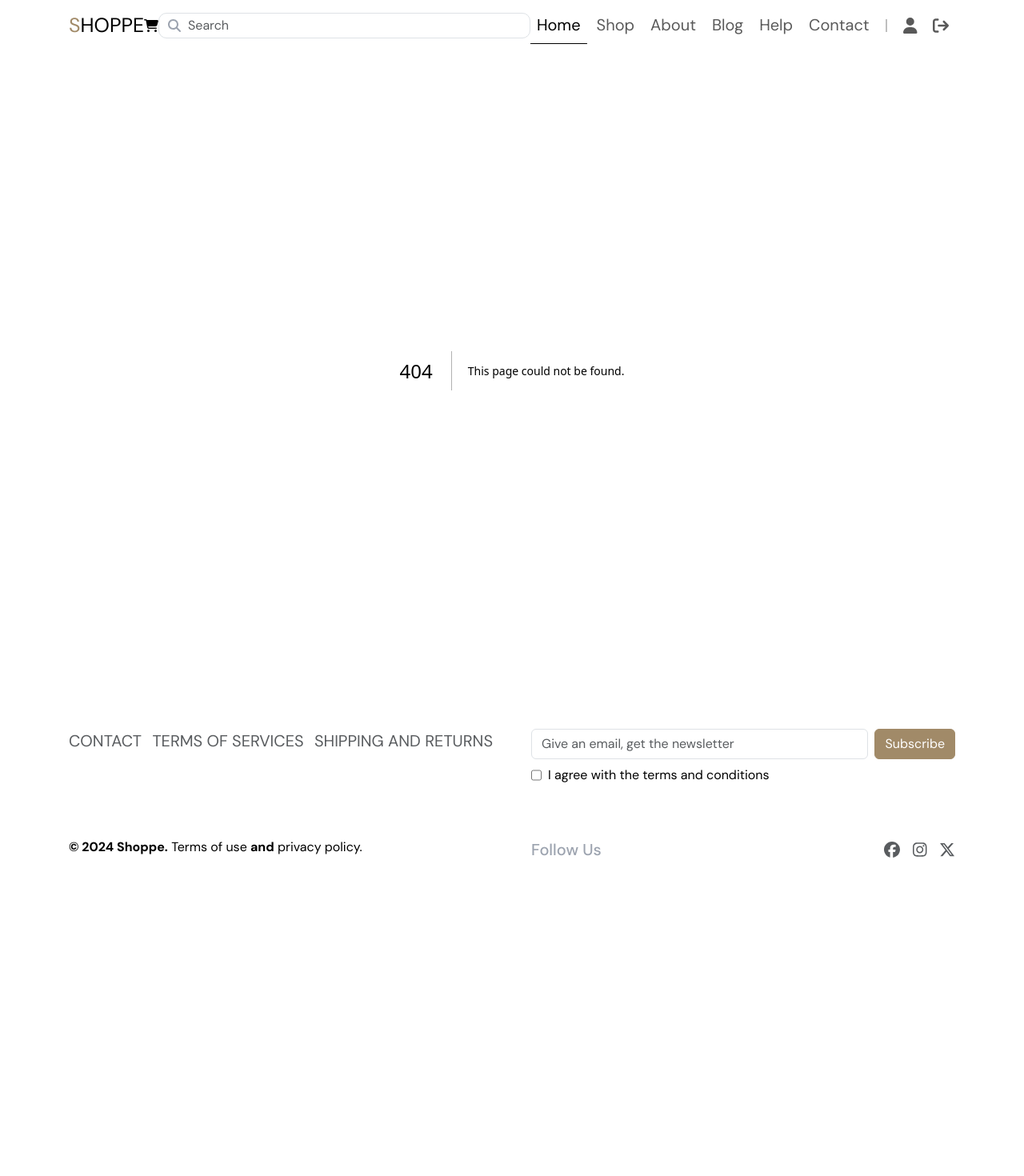
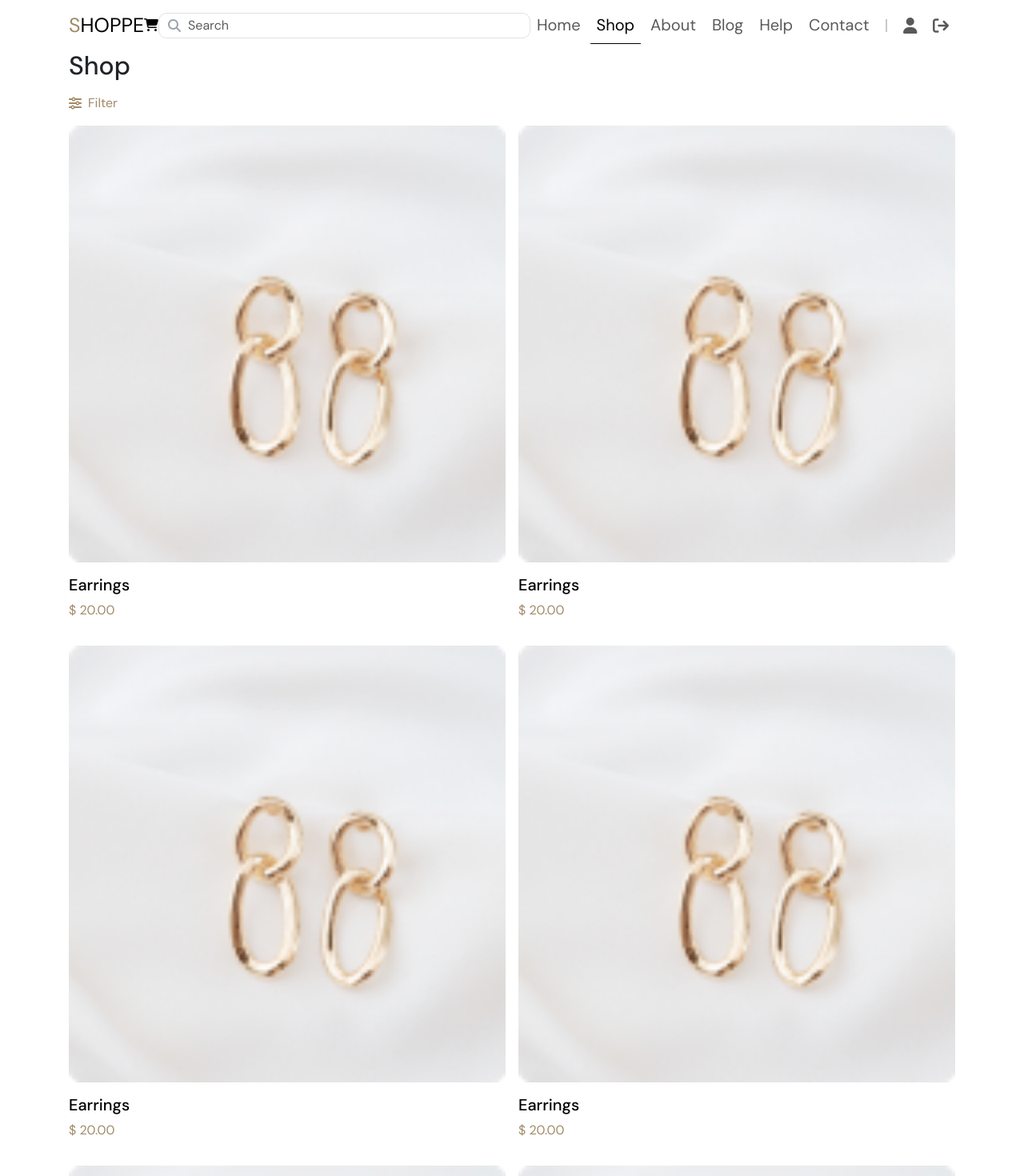
Before and after one commit to Kablan-A/shoppe, a Next.js app: page /shop in a window 1280 px wide. Before the commit this address had no page. Shown: the top 1470 px of the page at 80% size. Before the commit the page ends 1149 px from the top, so only its background shows below. Built offline with nearby package versions, Linux system fonts and the light colour scheme.

Commit message:
Nav Burger, Shop page, and Product Page

```diff
--- a/app/components/CardProductPrimary.jsx
+++ b/app/components/CardProductPrimary.jsx
@@ -1,14 +1,22 @@
 import Image from "next/image";
+import Link from "next/link";
 
-function CardProductPrimary({ img, title, price, link }) {
+function CardProductPrimary({ img, title, link, currPrice, prevPrice }) {
   return (
     <div className="card bg-transparent border-0 rounded-3 overflow-hidden">
-      <a href={link} className="rounded-3 overflow-hidden">
+      <Link href={link} className="rounded-3 overflow-hidden">
         <Image src={img} alt={title} priority className="w-100 h-auto" />
-      </a>
-      <div className="card-body text-primary ps-0">
+      </Link>
+      <div className="card-body text-primary px-0 pb-0">
         <h5 className="card-title text-capitalize">{title}</h5>
-        <p className="card-text text-secondary">$ {price}</p>
+        <div className="d-flex align-items-center gap-2 card-text text-secondary">
+          {prevPrice && (
+            <p className="text-danger text-decoration-line-through">
+              $ {prevPrice}
+            </p>
+          )}
+          <p>$ {currPrice}</p>
+        </div>
       </div>
     </div>
   );
--- a/app/components/CardProductSecondary.jsx
+++ b/app/components/CardProductSecondary.jsx
@@ -1,4 +1,5 @@
 import Image from "next/image";
+import Link from "next/link";
 
 function CardProductSecondary({ img, title, price, link, btnText }) {
   return (
@@ -7,12 +8,12 @@ function CardProductSecondary({ img, title, price, link, btnText }) {
       <div className="card-img-overlay align-self-end text-white pb-5">
         <h5 className="card-title text-capitalize">{title}</h5>
         <p className="card-text">$ {price}</p>
-        <a
+        <Link
           href={link}
           className="btn text-white border-1 border-white text-capitalize"
         >
           {btnText}
-        </a>
+        </Link>
       </div>
     </div>
   );
--- /dev/null
+++ b/app/components/GridProduct..jsx
@@ -0,0 +1,13 @@
+function GridProduct({ children }) {
+  return (
+    <div className="row g-3">
+      {children.map((child, index) => (
+        <div key={`gridProduct${index}`} className="col-6">
+          {child}
+        </div>
+      ))}
+    </div>
+  );
+}
+
+export default GridProduct;
--- a/app/components/Nav.jsx
+++ b/app/components/Nav.jsx
@@ -4,25 +4,37 @@ import { useState } from "react";
 import { FontAwesomeIcon } from "@fortawesome/react-fontawesome";
 import {
   faCartShopping,
-  faBarsStaggered,
-  faClose,
   faUser,
   faSignOut,
 } from "@fortawesome/free-solid-svg-icons";
+import Link from "next/link";
 import Search from "./Search";
+import { usePathname } from "next/navigation";
 
 function Nav() {
+  const pathname = usePathname();
   const [isToggled, setIsToggled] = useState(false);
+
+  function isActive(linkPath) {
+    if (pathname !== linkPath) {
+      return "";
+    }
+    return "active";
+  }
 
   return (
     <nav className="navbar navbar-expand-xl">
       <div className="container d-xl-flex align-content-xl-center">
-        <a className="navbar-brand text-uppercase me-auto" href="/">
+        <Link href="/" className="navbar-brand text-uppercase me-auto">
           <span className="text-secondary">s</span>hoppe
-        </a>
-        <FontAwesomeIcon icon={faCartShopping} />
+        </Link>
+        <Link href="/">
+          <FontAwesomeIcon icon={faCartShopping} />
+        </Link>
         <button
-          className="navbar-toggler border-0 ms-2 text-primary shadow-none"
+          className={`navbar-toggler ${
+            isToggled && "navbar-toggler--toggled"
+          } border-0 ms-2 text-primary shadow-none`}
           type="button"
           data-bs-toggle="collapse"
           data-bs-target="#navbarSupportedContent"
@@ -31,10 +43,7 @@ function Nav() {
           aria-label="Toggle navigation"
           onClick={() => setIsToggled((prev) => !prev)}
         >
-          <FontAwesomeIcon
-            icon={isToggled ? faClose : faBarsStaggered}
-            className="fs-4"
-          />
+          <span className="navbar-toggler__line"></span>
         </button>
         <div className="my-2 my-xl-0 w-100">
           <Search />
@@ -43,50 +52,56 @@ function Nav() {
         <div className="collapse navbar-collapse" id="navbarSupportedContent">
           <ul className="navbar-nav mb-2 mb-lg-0 align-content-xl-center gap-xl-1">
             <li className="nav-item">
-              <a className="nav-link active" href="/">
+              <Link href="/" className={`nav-link ${isActive("/")}`}>
                 Home
-              </a>
+              </Link>
             </li>
             <li className="nav-item">
-              <a className="nav-link" href="#">
+              <Link href="/shop" className={`nav-link ${isActive("/shop")}`}>
                 Shop
-              </a>
+              </Link>
             </li>
             <li className="nav-item">
-              <a className="nav-link" href="#">
+              <Link href="/" className={`nav-link ${isActive("/")}`}>
                 About
-              </a>
+              </Link>
             </li>
             <li className="nav-item">
-              <a className="nav-link" href="#">
+              <Link href="/" className={`nav-link ${isActive("/")}`}>
                 Blog
-              </a>
+              </Link>
             </li>
             <li className="nav-item">
-              <a className="nav-link" href="#">
+              <Link href="/" className={`nav-link ${isActive("/")}`}>
                 Help
-              </a>
+              </Link>
             </li>
             <li className="nav-item">
-              <a className="nav-link" href="#">
+              <Link href="/" className={`nav-link ${isActive("/")}`}>
                 Contact
-              </a>
+              </Link>
             </li>
 
             <hr className="d-xl-none" />
             <div className="vr mx-2 h-75 my-auto d-none d-xl-block"></div>
 
             <li className="nav-item">
-              <a className="nav-link nav-link-with-icon" href="#">
+              <Link
+                href="/"
+                className={`nav-link nav-link-with-icon ${isActive("/")}`}
+              >
                 <FontAwesomeIcon icon={faUser} />
                 <span>My account</span>
-              </a>
+              </Link>
             </li>
             <li className="nav-item">
-              <a className="nav-link nav-link-with-icon" href="#">
+              <Link
+                href="/"
+                className={`nav-link nav-link-with-icon ${isActive("/")}`}
+              >
                 <FontAwesomeIcon icon={faSignOut} />
                 <span>Logout</span>
-              </a>
+              </Link>
             </li>
           </ul>
         </div>
--- /dev/null
+++ b/app/shop/page.jsx
@@ -0,0 +1,56 @@
+import GridProduct from "../components/GridProduct.";
+import CardProductPrimary from "../components/CardProductPrimary";
+import shopImg from "../imgHome/shopImg.png";
+import { FontAwesomeIcon } from "@fortawesome/react-fontawesome";
+import { faSliders } from "@fortawesome/free-solid-svg-icons";
+
+export default function Shop() {
+  return (
+    <section className="container">
+      <h2 className="mb-3">Shop</h2>
+      <div className="d-flex align-items-center gap-2 text-secondary mb-3">
+        <FontAwesomeIcon icon={faSliders} />
+        <span>Filter</span>
+      </div>
+      <GridProduct>
+        <CardProductPrimary
+          img={shopImg}
+          title={"Earrings"}
+          link={"/shop/product"}
+          currPrice={"20.00"}
+        />
+        <CardProductPrimary
+          img={shopImg}
+          title={"Earrings"}
+          link={"/shop/product"}
+          currPrice={"20.00"}
+        />
+        <CardProductPrimary
+          img={shopImg}
+          title={"Earrings"}
+          link={"/shop/product"}
+          currPrice={"20.00"}
+        />
+        <CardProductPrimary
+          img={shopImg}
+          title={"Earrings"}
+          link={"/shop/product"}
+          currPrice={"20.00"}
+        />
+        <CardProductPrimary
+          img={shopImg}
+          title={"Earrings"}
+          link={"/shop/product"}
+          prevPrice={"30.00"}
+          currPrice={"20.00"}
+        />
+        <CardProductPrimary
+          img={shopImg}
+          title={"Earrings"}
+          link={"/shop/product"}
+          currPrice={"20.00"}
+        />
+      </GridProduct>
+    </section>
+  );
+}
--- a/app/styles/_nav.scss
+++ b/app/styles/_nav.scss
@@ -4,8 +4,52 @@
   gap: 0.625rem;
 }
 
+// navbar with a toggler's heigh = 88px
 .navbar-collapse {
   flex-grow: 0;
+}
+
+.navbar-toggler {
+  position: relative;
+
+  &__line {
+    &,
+    &::before,
+    &::after {
+      display: inline-block;
+      width: 100%;
+      height: 2px;
+      position: absolute;
+      left: 0;
+      background-color: $primary;
+    }
+
+    &::before,
+    &::after {
+      content: "";
+      transition: $transition-base;
+    }
+
+    // 0.5rem = 8px
+    &::before {
+      transform: translateY(-0.5rem);
+    }
+    &::after {
+      width: 75%;
+      transform: translateY(0.5rem) translateX(33%);
+    }
+  }
+
+  &--toggled &__line {
+    background-color: transparent;
+    &::before {
+      transform: rotate(-45deg);
+    }
+    &::after {
+      transform: rotate(45deg) translateX(0);
+      width: 100%;
+    }
+  }
 }
 
 @include media-breakpoint-up(xl) {
--- a/app/styles/_overrides.scss
+++ b/app/styles/_overrides.scss
@@ -7,6 +7,14 @@ $light: #9ca3af;
 // ------link------
 $link-decoration: none;
 // ------link:end------
+
+// ------form------
+.form-control {
+  &:focus {
+    box-shadow: none !important;
+  }
+}
+// ------form:end------
 
 // ------container------
 $container-padding-x: 2rem;
--- a/app/styles/_search.scss
+++ b/app/styles/_search.scss
@@ -13,10 +13,6 @@
     height: 2rem;
     padding-left: 2.25rem;
     border-radius: 0.625rem;
-
-    &:focus {
-      box-shadow: none;
-    }
   }
 }
 
```
Also changed, not shown: app/page.jsx (+19 -24 lines), app/shop/product/page.jsx (added, +44 -0 lines), app/imgHome/product.png (added), app/imgHome/shopImg.png (added).
